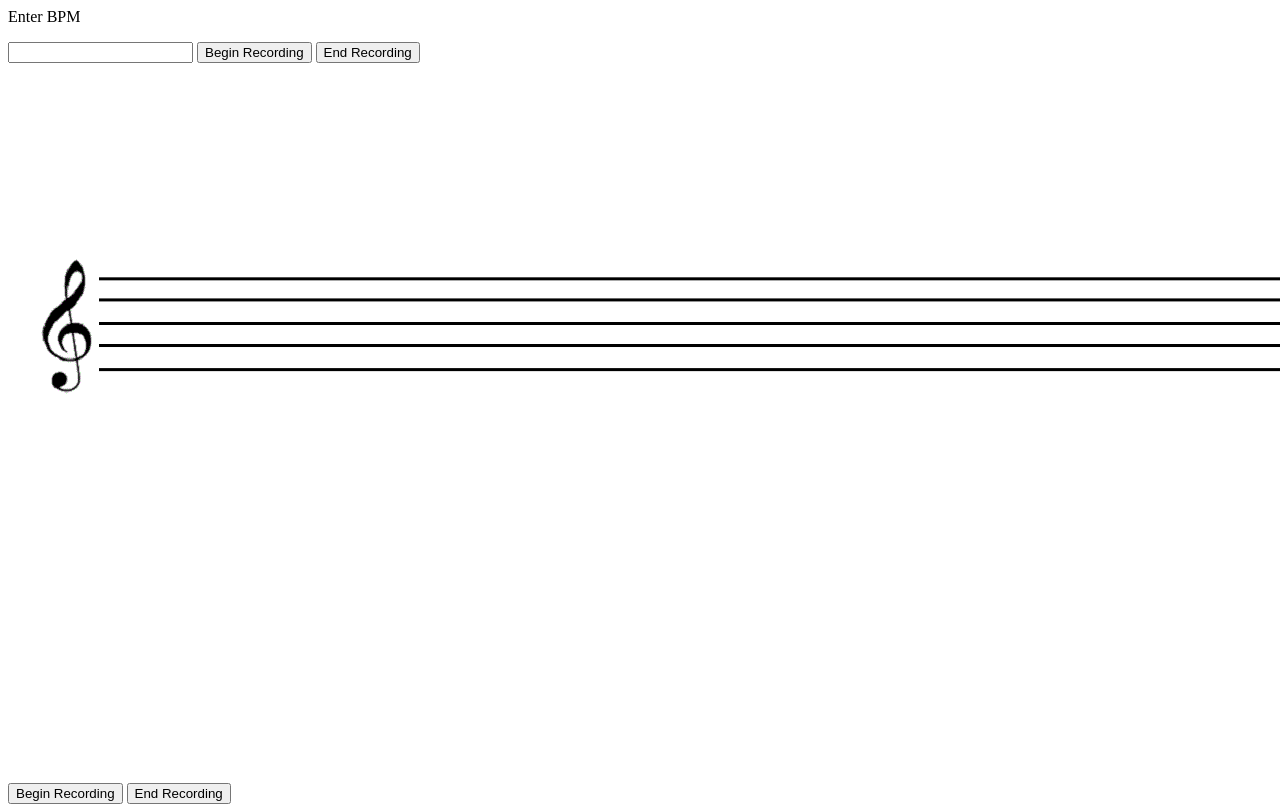
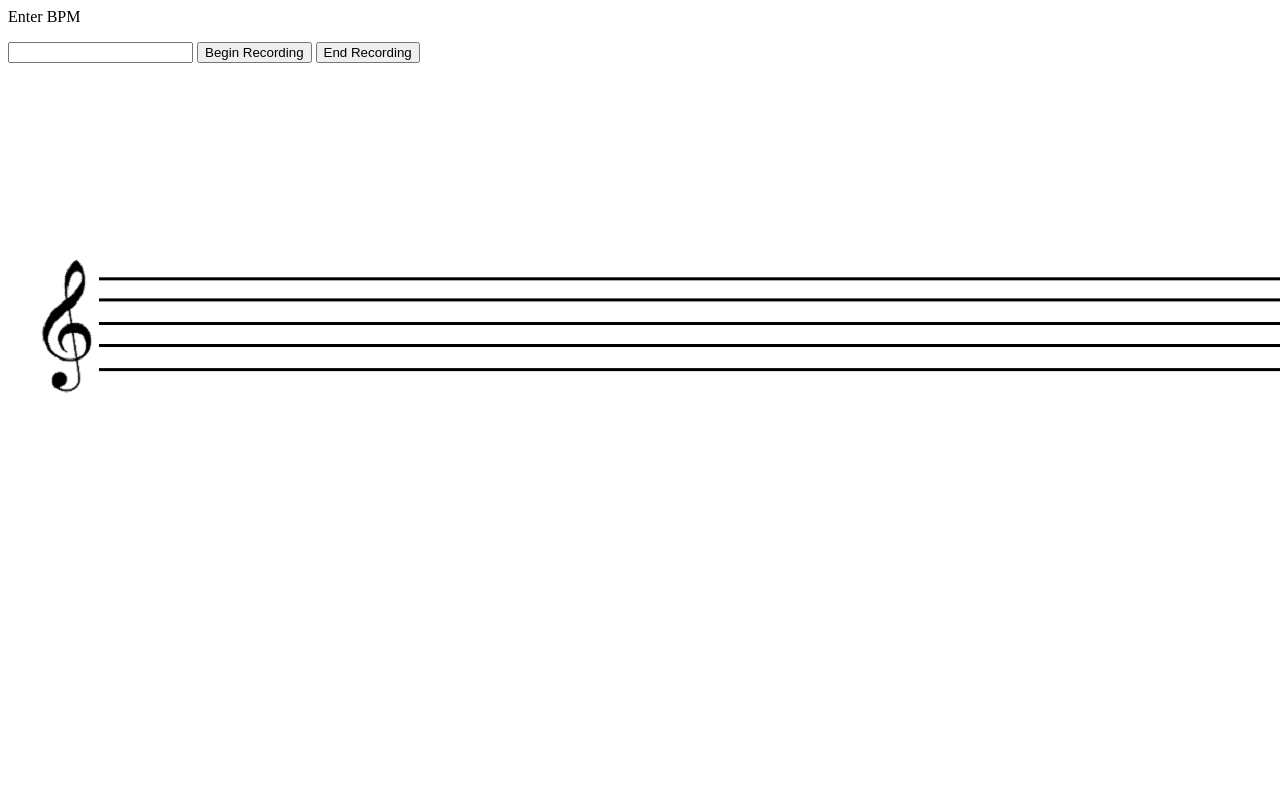
Before and after one commit to joheenc/Note-Visualizer, a plain HTML site: page index.html in a window 1280 px wide. Drawn offline with Linux system fonts and the light colour scheme.

Commit message:
Update index.html

```diff
--- a/index.html
+++ b/index.html
@@ -146,7 +146,5 @@
       ctx.drawImage(treble, 30, 190);
     }
   </script>
-    <button onclick="isRecording=true;playMetronome()">Begin Recording</button>
-    <button onclick="isRecording=false;endListen()">End Recording</button>
 </body>
 </html>
```
